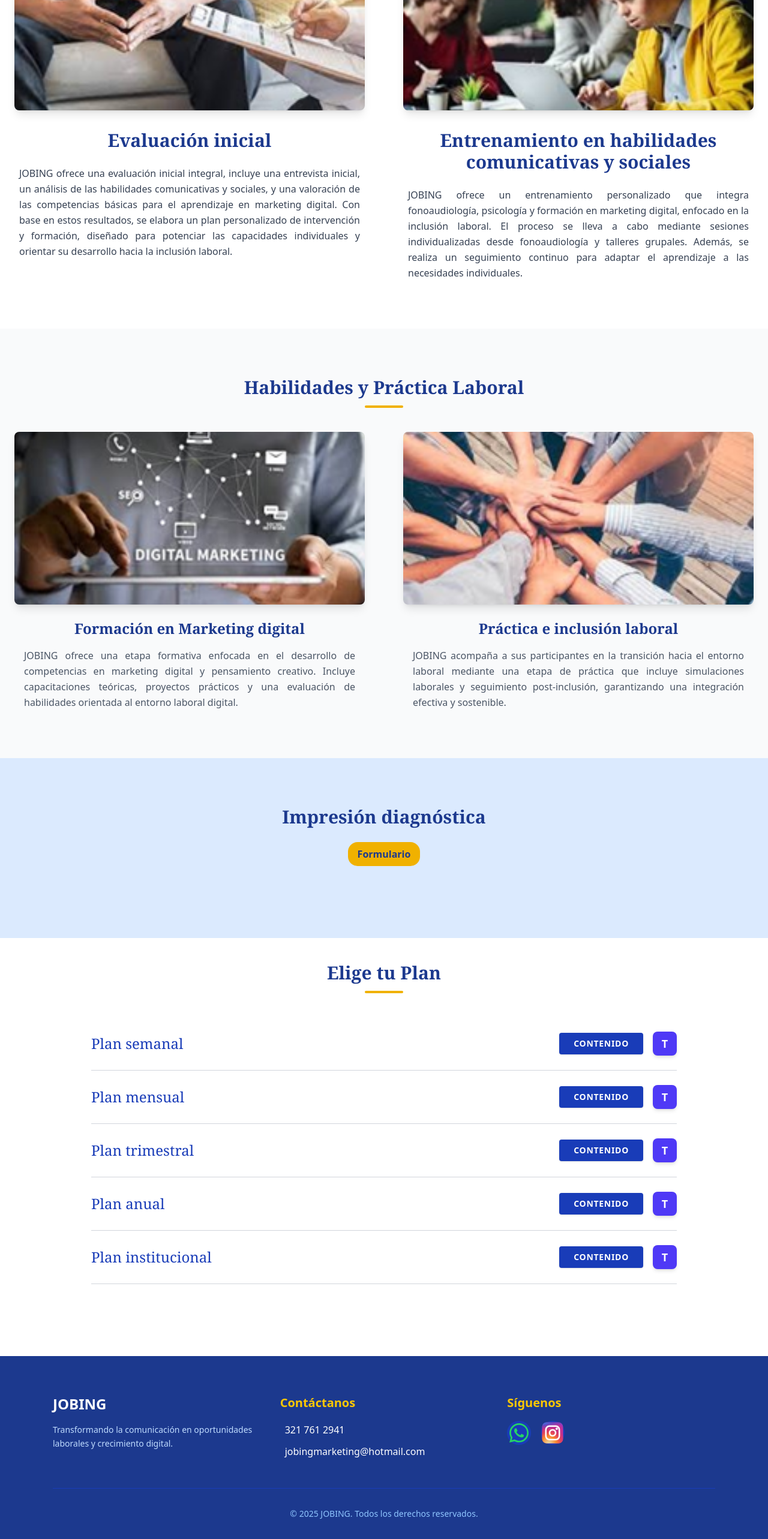
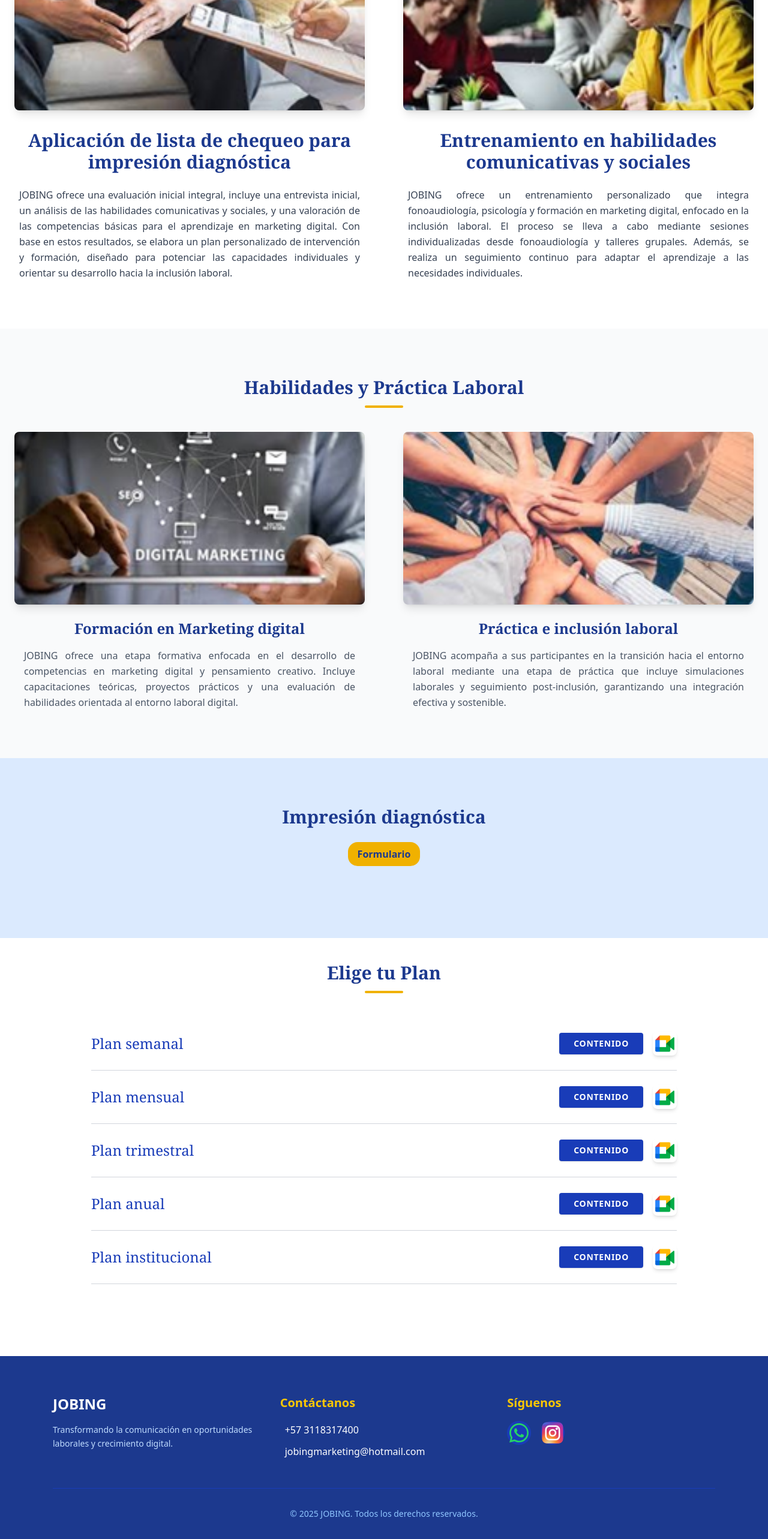
Before and after one commit to SebsMusicLive/Jobbing-app, an Angular app: page /servicios in a window 1280 px wide. Shown: the part 1353-3919 px from the top of the page at 60% size. Built offline with nearby package versions, Linux system fonts and the light colour scheme.

Commit message:
Se realizan cambios

```diff
--- a/src/app/footer/footer.html
+++ b/src/app/footer/footer.html
@@ -15,7 +15,7 @@
         <ul class="space-y-2">
           <li>
             <i class="bx bxl-whatsapp text-xl mr-2"></i>
-            <span>321 761 2941</span>
+            <span>+57 3118317400</span>
           </li>
           <li>
             <a href="mailto:jobingmarketing@hotmail.com" class="hover:text-yellow-300 transition">
@@ -29,8 +29,8 @@
       <div>
         <h4 class="text-xl font-bold mb-4 text-yellow-400">Síguenos</h4>
         <div class="flex justify-center md:justify-start space-x-4">
-          <a href="https://wa.me/573217612941?text=Hola,%20quiero%20mas%20informacion" class="w-10 h-10 rounded-full bg-blue-800 flex items-center justify-center  transition"><app-whatsapp class="w-8"></app-whatsapp></a>
-          <a href="https://www.instagram.com/entrena_con_jobing?igsh=c3lvdTYxeGhmamlr&utm_source=qr" class="w-10 h-10 rounded-full bg-blue-800 flex items-center justify-center  transition"><img src="assets/instagram.svg" alt=""></a>
+          <a href="https://wa.me/573118317400?text=Hola,%20bienvenido%20a%20JOBING%20" target="_blank" rel="noopener noreferrer" class="w-10 h-10 rounded-full bg-blue-800 flex items-center justify-center  transition"><app-whatsapp class="w-8"></app-whatsapp></a>
+          <a href="https://www.instagram.com/entrena_con_jobing?igsh=c3lvdTYxeGhmamlr&utm_source=qr" target="_blank" rel="noopener noreferrer" class="w-10 h-10 rounded-full bg-blue-800 flex items-center justify-center  transition"><img src="assets/instagram.svg" alt=""></a>
         </div>
       </div>
     </div>
--- a/src/app/pages/services/services.html
+++ b/src/app/pages/services/services.html
@@ -32,7 +32,7 @@
              <img src="assets/Service1.png" class="w-full h-full object-cover transform group-hover:scale-105 transition duration-700" alt="Evaluación inicial">
           </div>
           <h3 class="text-2xl md:text-3xl font-serif font-bold text-blue-900 text-center mb-6">
-            Evaluación inicial
+            Aplicación de lista de chequeo para impresión diagnóstica
           </h3>
           <p class="text-gray-700 text-justify leading-relaxed px-2">
             JOBING ofrece una evaluación inicial integral, incluye una entrevista inicial, un análisis de las habilidades comunicativas y sociales, y una valoración de las competencias básicas para el aprendizaje en marketing digital. Con base en estos resultados, se elabora un plan personalizado de intervención y formación, diseñado para potenciar las capacidades individuales y orientar su desarrollo hacia la inclusión laboral.
@@ -118,8 +118,8 @@
           <a [routerLink]="plan.link" class="bg-blue-800 hover:bg-blue-700 text-white text-sm font-bold py-2 px-6 rounded shadow transition duration-300 uppercase tracking-wider">
             CONTENIDO
           </a>
-          <div class="w-10 h-10 bg-indigo-600 rounded-lg flex items-center justify-center text-white shadow-md">
-            <span class="font-bold text-lg">T</span>
+          <div class="w-10 h-10  rounded-lg flex items-center justify-center text-white shadow-md">
+            <img src="assets/meet.webp" alt="">
           </div>
         </div>
 
```
Also changed, not shown: public/assets/meet.png (added), public/assets/meet.webp (added).
